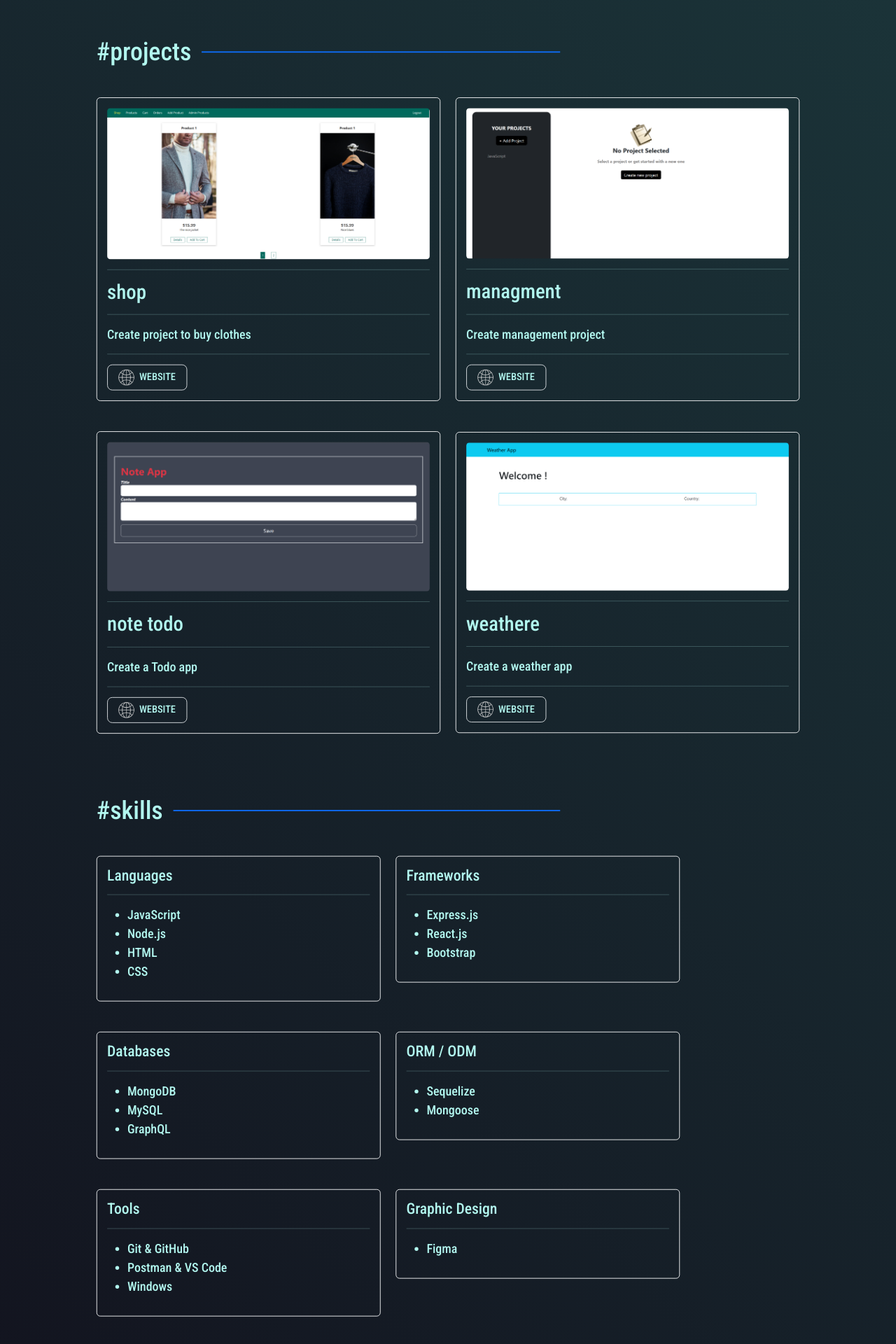
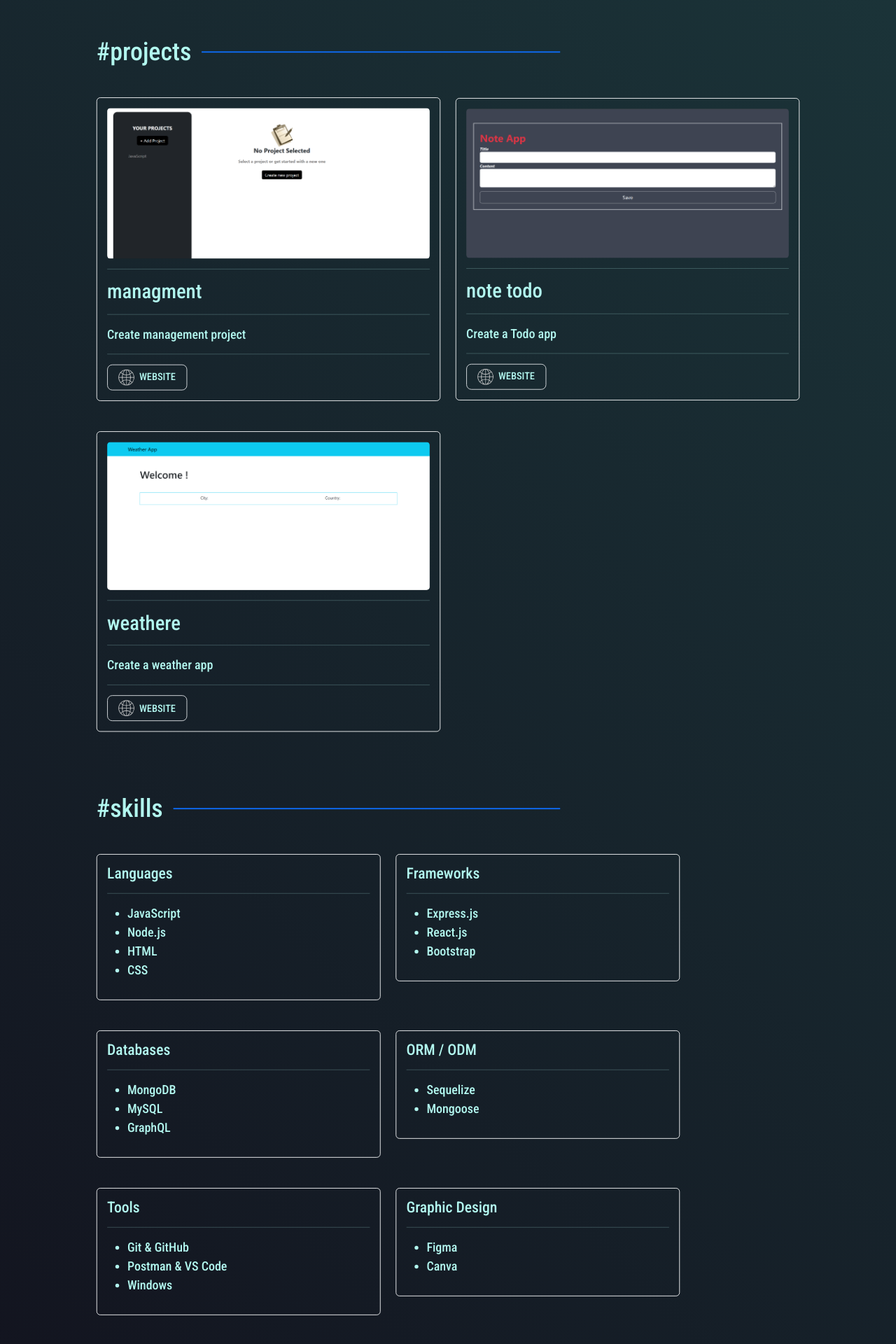
Before and after one commit to suhaybEromi/get-know-me, a React (Vite) app: page / in a window 1280 px wide. Shown: the part 500-2420 px from the top of the page at 70% size. Built offline with nearby package versions, Linux system fonts and the light colour scheme; a web font is replaced by a local one.

Commit message:
update website

```diff
--- a/src/components/Contact.jsx
+++ b/src/components/Contact.jsx
@@ -6,6 +6,7 @@ import {
   FaGithub,
   FaLinkedin,
   FaFacebook,
+  FaInstagram,
 } from "react-icons/fa";
 
 export default function Contact() {
@@ -95,6 +96,15 @@ export default function Contact() {
                 </Link>
 
                 <Link
+                  to="https://www.instagram.com/code_with_romi"
+                  className="text-decoration-none instagram-color"
+                >
+                  <h3 className="text-white-50">
+                    <FaInstagram />
+                  </h3>
+                </Link>
+
+                <Link
                   to="https://www.facebook.com/suhaib.mohammed.73594/"
                   className="text-white-50 text-decoration-none change-color"
                 >
@@ -135,6 +145,15 @@ export default function Contact() {
                 </Link>
 
                 <Link
+                  to="https://www.instagram.com/code_with_romi"
+                  className="text-decoration-none instagram-color"
+                >
+                  <h3 className="text-white-50">
+                    <FaInstagram />
+                  </h3>
+                </Link>
+
+                <Link
                   to="https://www.facebook.com/suhaib.mohammed.73594/"
                   className="text-white-50 text-decoration-none change-color"
                 >
@@ -150,6 +169,9 @@ export default function Contact() {
               .github-color:hover h3 {
                 color: white !important;
               }
+              .instagram-color:hover h3 {
+                color: #E1306C !important;
+              }
               .change-color:hover h3 {
                 color: #0a66c2 !important;
               }
--- a/src/components/Project.jsx
+++ b/src/components/Project.jsx
@@ -1,8 +1,8 @@
 import { Col, Container, Row, Card, InputGroup } from "react-bootstrap";
-import cvImage from "../assets/img/cv.png";
+// import cvImage from "../assets/img/cv.png";
 import websiteImage from "../assets/img/website.png";
 import { Link } from "react-router-dom";
-import shopImage from "../assets/img/shop.png";
+// import shopImage from "../assets/img/shop.png";
 import managmentImage from "../assets/img/managment.png";
 import noteImage from "../assets/img/note.png";
 import weatherImage from "../assets/img/weather.png";
@@ -11,27 +11,20 @@ export default function Project() {
   const projects = [
     {
       id: 1,
-      name: "shop",
-      description: "Create project to buy clothes",
-      image: shopImage,
-      website: "https://node-complete-udemy-1043c6db969a.herokuapp.com",
-    },
-    {
-      id: 2,
       name: "managment",
       description: "Create management project",
       image: managmentImage,
       website: "https://project-managment-one.vercel.app",
     },
     {
-      id: 3,
+      id: 2,
       name: "note todo",
       description: "Create a Todo app",
       image: noteImage,
       website: "https://note---app.web.app",
     },
     {
-      id: 4,
+      id: 3,
       name: "weathere",
       description: "Create a weather app",
       image: weatherImage,
--- a/src/components/Skill.jsx
+++ b/src/components/Skill.jsx
@@ -6,7 +6,7 @@ const skills = [
   { title: "Databases", items: ["MongoDB", "MySQL", "GraphQL"] },
   { title: "ORM / ODM", items: ["Sequelize", "Mongoose"] },
   { title: "Tools", items: ["Git & GitHub", "Postman & VS Code", "Windows"] },
-  { title: "Graphic Design", items: ["Figma"] },
+  { title: "Graphic Design", items: ["Figma", "Canva"] },
 ];
 
 export default function Skill() {
```
Also changed, not shown: 1 other file (tests, documents, lock files or other folders).
